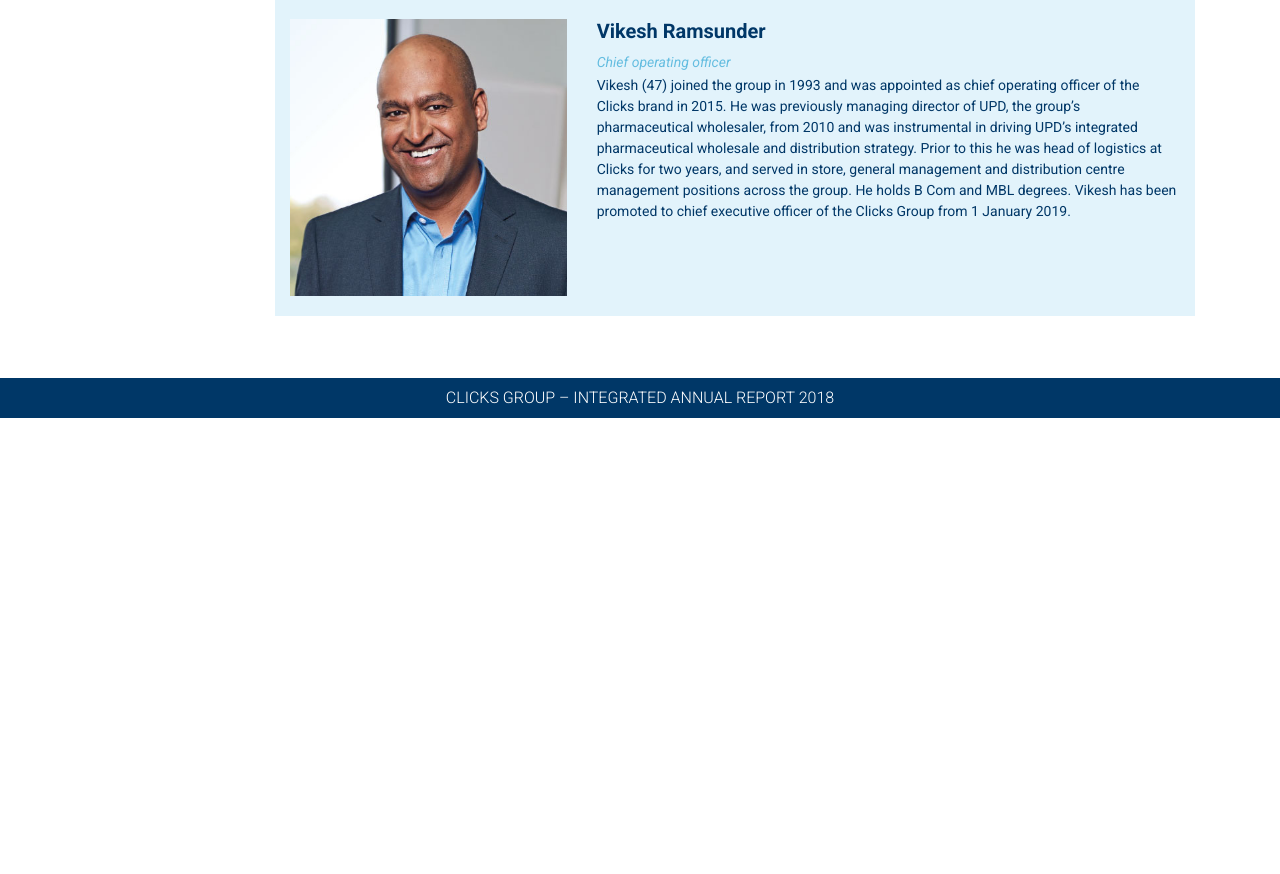
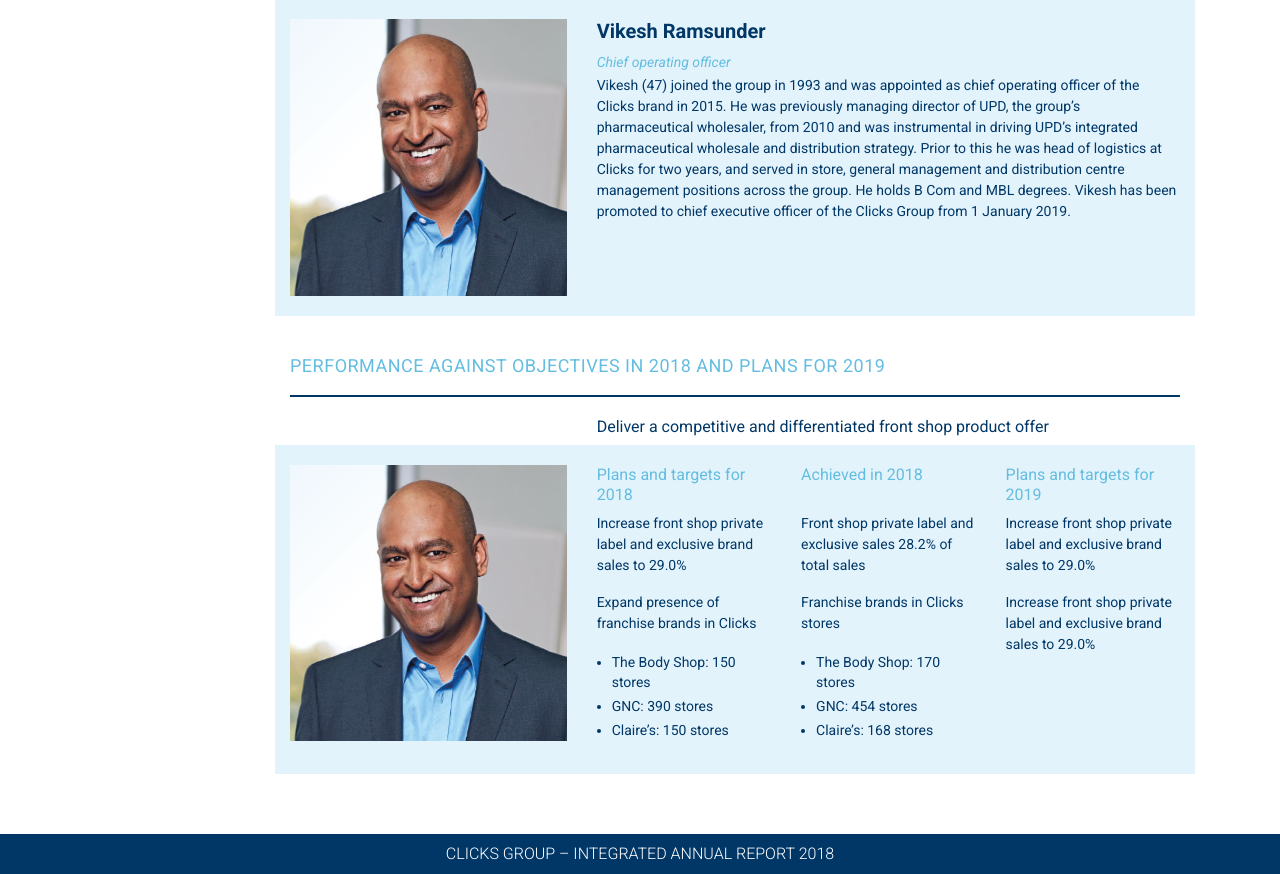
Before and after one commit to g2design/clicks_2018, a PHP site: page /pages/business_review/clicks.php in a window 1280 px wide. Shown: the part 4325-5199 px from the top of the page. Before the commit the page ends 4743 px from the top, so only its background shows below. Run offline with PHP 8.4, Linux system fonts and the light colour scheme.

Commit message:
[Dev] Content population
[Dev] Content population

```diff
--- a/pages/business_review/clicks.php
+++ b/pages/business_review/clicks.php
@@ -200,7 +200,7 @@
                 <img class="margin-bottom-20px" src="assets/img/signatures/vikesh_ramsunder_signature.png" alt="Vikesh Ramsunder" style="width: 180px;">
                 <p class="margin-bottom-0"><b>Vikesh Ramsunder</b></p>
                 <p class="margin-bottom-40px">Chief operating officer</p>
-                <div class="row b-o-d light-blue-bg">
+                <div class="row b-o-d light-blue-bg margin-bottom-40px">
                     <div class="col-4">
                             <img class="margin-top-20px margin-bottom-20px" src="assets/img/business_review/p47_vikesh_ramsunder.jpg" alt="Vikesh Ramsunder">
                     </div>
@@ -212,7 +212,66 @@
                         </div>
                     </div>
                 </div>
-                <h4 class="sky-blue"></h4>
+                <h4 class="sky-blue">Performance against objectives in 2018 and plans for 2019</h4>
+                <div class="dash"></div>
+                <div class="row">
+                    <div class="col-4"></div>
+                    <div class="col-8">
+                        <h5>Deliver a competitive and differentiated front shop product offer</h5>
+                    </div>
+                </div>
+                <div class="row light-blue-bg">
+                    <div class="col-4">
+                            <img class="margin-top-20px margin-bottom-20px" src="assets/img/business_review/p47_vikesh_ramsunder.jpg" alt="Vikesh Ramsunder">
+                    </div>
+                    <div class="col-8">
+                        <div class="margin-top-20px margin-bottom-20px">
+                            <div class="row">
+                                <div class="col-4">
+                                    <h5 class="sky-blue">Plans and targets for 2018</h5>
+                                </div>
+                                <div class="col-4">
+                                    <h5 class="sky-blue">Achieved in 2018</h5>
+                                </div>
+                                <div class="col-4">
+                                    <h5 class="sky-blue">Plans and targets for 2019</h5>
+                                </div>
+                            </div>
+                            <div class="row">
+                                <div class="col-4">
+                                    <p>Increase front shop private label and exclusive brand sales to 29.0%</p>
+                                </div>
+                                <div class="col-4">
+                                    <p>Front shop private label and exclusive sales 28.2% of total sales</p>
+                                </div>
+                                <div class="col-4">
+                                    <p>Increase front shop private label and exclusive brand sales to 29.0%</p>
+                                </div>
+                            </div>
+                            <div class="row">
+                                <div class="col-4">
+                                    <p>Expand presence of franchise brands in Clicks</p>
+                                    <ul>
+                                        <li>The Body Shop: 150 stores</li>
+                                        <li>GNC: 390 stores</li>
+                                        <li>Claire’s: 150 stores</li>
+                                    </ul>
+                                </div>
+                                <div class="col-4">
+                                    <p>Franchise brands in Clicks stores</p>
+                                    <ul>
+                                        <li>The Body Shop: 170 stores</li>
+                                        <li>GNC: 454 stores</li>
+                                        <li>Claire’s: 168 stores</li>
+                                    </ul>
+                                </div>
+                                <div class="col-4">
+                                    <p>Increase front shop private label and exclusive brand sales to 29.0%</p>
+                                </div>
+                            </div>
+                        </div>
+                    </div>
+                </div>
             </div>
         </div>
     </div>
```
Also changed, not shown: pages/leadership/cfo_report.php (+17 -17 lines), pages/leadership/five_year_review.php (+8 -8 lines).
